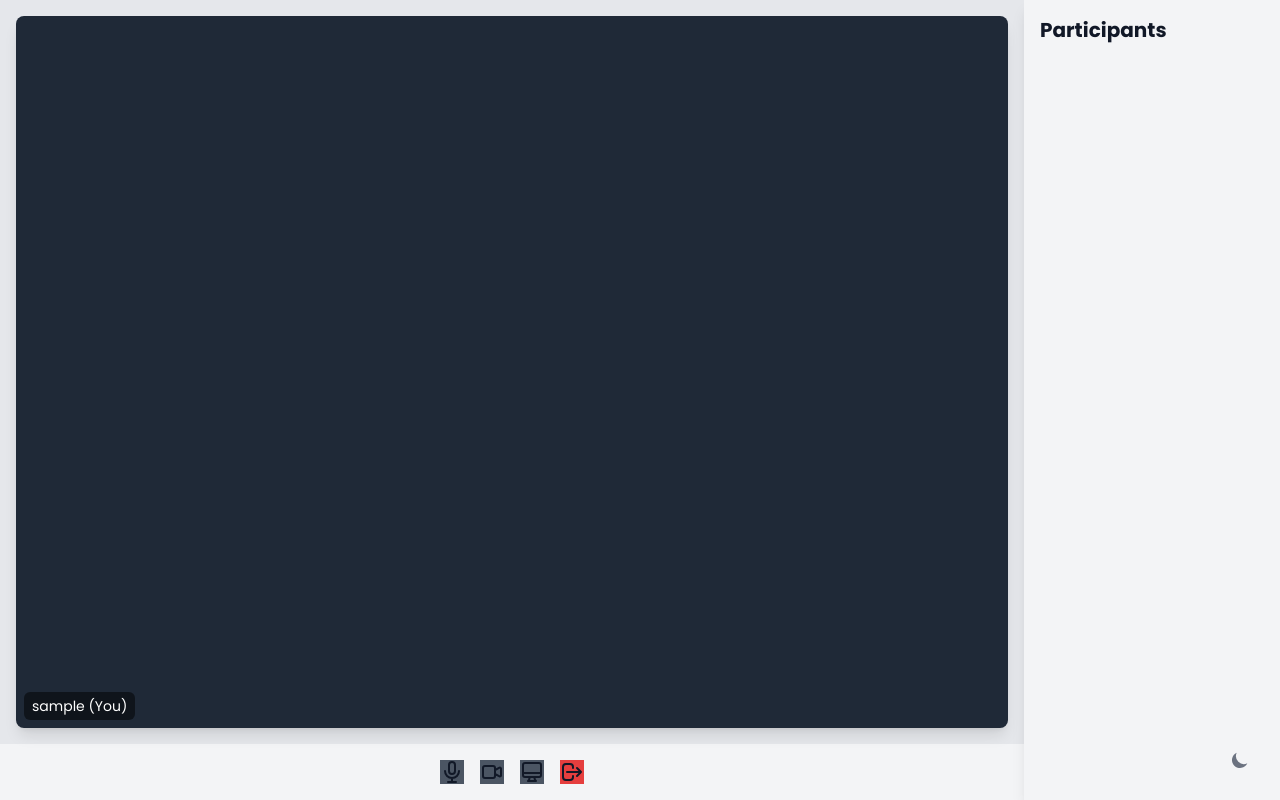
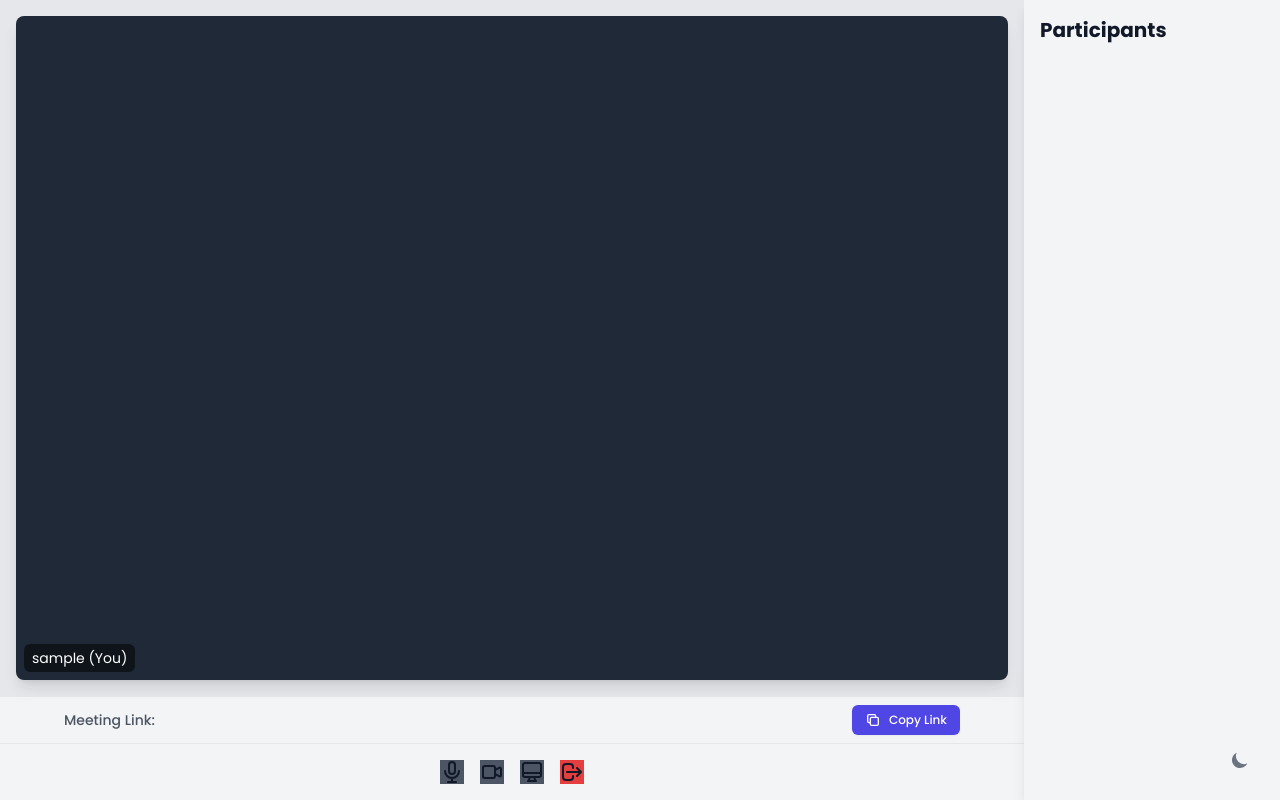
Before and after one commit to AbheyTiwari/RTC, a FastAPI app: template templates/meeting.html in a window 1280 px wide. Run offline with FastAPI, Linux system fonts and the light colour scheme; the template is opened without the code that fills it: most values are stand-ins (such as "Sample title", 1, 10 or a date in 2020); some libraries are stand-ins or nearby versions.

Commit message:
Link issue and camera issue still there will fix later

```diff
--- a/templates/meeting.html
+++ b/templates/meeting.html
@@ -13,6 +13,22 @@
                 <div class="absolute bottom-2 left-2 bg-black bg-opacity-50 text-white text-sm px-2 py-1 rounded-md">
                     {{ username }} (You)
                 </div>
+            </div>
+        </div>
+
+        <!-- Meeting Info & Copy Link -->
+        <div class="bg-gray-100 dark:bg-gray-800 px-4 py-2 border-t border-b border-gray-200 dark:border-gray-700">
+            <div class="max-w-4xl mx-auto flex items-center justify-between">
+                <p class="text-sm font-medium text-gray-600 dark:text-gray-300">
+                    Meeting Link:
+                    <a id="meeting-link-anchor" href="#" target="_blank" class="text-indigo-600 dark:text-indigo-400 hover:underline">
+                        <!-- Link will be inserted here by JavaScript -->
+                    </a>
+                </p>
+                <button id="copy-link-btn" class="flex items-center space-x-2 px-3 py-1.5 border border-transparent text-xs font-medium rounded-md shadow-sm text-white bg-indigo-600 hover:bg-indigo-700 focus:outline-none focus:ring-2 focus:ring-offset-2 focus:ring-indigo-500 dark:focus:ring-offset-gray-800">
+                    <svg class="w-4 h-4" fill="none" stroke="currentColor" viewBox="0 0 24 24" xmlns="http://www.w3.org/2000/svg"><path stroke-linecap="round" stroke-linejoin="round" stroke-width="2" d="M8 16H6a2 2 0 01-2-2V6a2 2 0 012-2h8a2 2 0 012 2v2m-6 12h8a2 2 0 002-2v-8a2 2 0 00-2-2h-8a2 2 0 00-2 2v8a2 2 0 002 2z"></path></svg>
+                    <span>Copy Link</span>
+                </button>
             </div>
         </div>
 
@@ -52,6 +68,11 @@
              <!-- Participant list will be dynamically populated here -->
         </div>
     </aside>
+
+    <!-- Toast Notification -->
+    <div id="toast" class="fixed bottom-24 right-5 bg-green-500 text-white py-2 px-4 rounded-lg shadow-xl opacity-0 transform translate-y-10 transition-all duration-300 ease-in-out">
+        Link copied to clipboard!
+    </div>
 </div>
 {% endblock %}
 
```
Also changed, not shown: videoconference.db, 2 other files.
